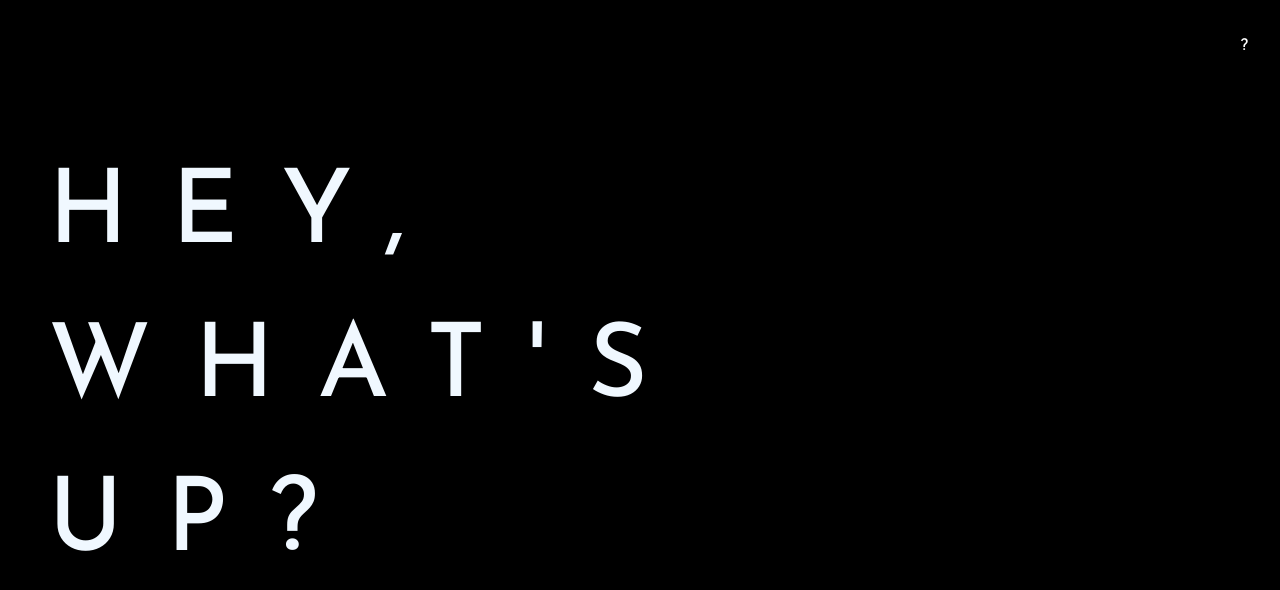
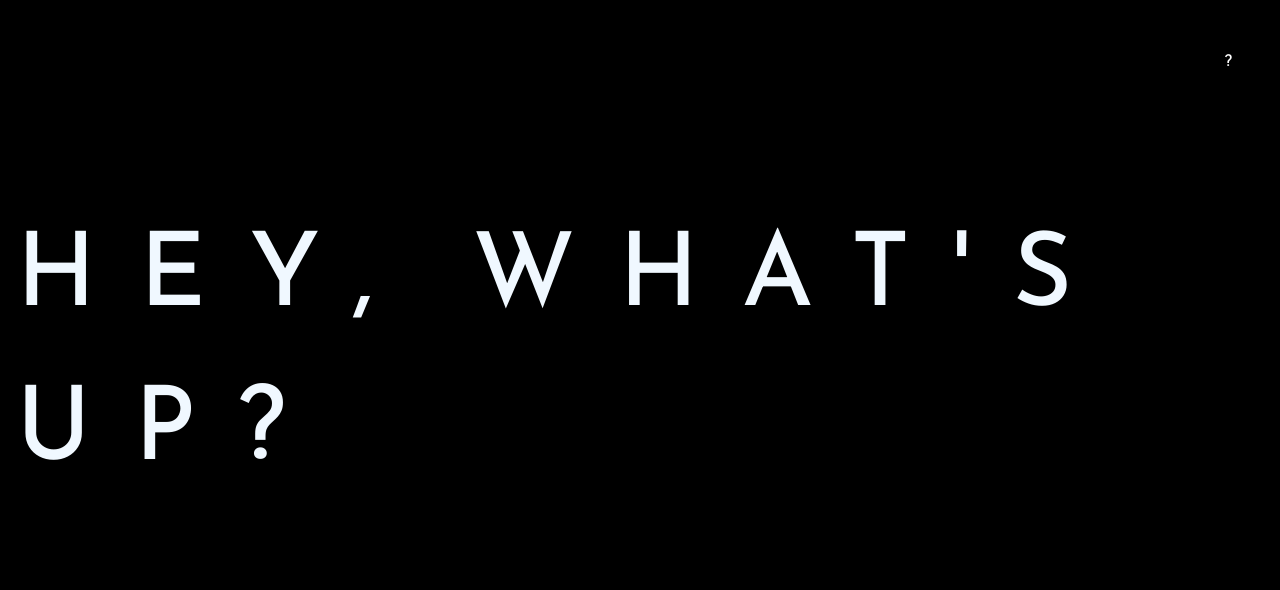
Before and after one commit to kleanlins/me, a React (Create React App) app: page / in a window 1280 px wide. Shown: the top 590 px of the page. Built offline with nearby package versions, Linux system fonts and the light colour scheme; a web font is replaced by a local one.

Commit message:
Minor changes in styling.

```diff
--- a/src/App.scss
+++ b/src/App.scss
@@ -11,13 +11,8 @@ html {
 
 .main {
   position: relative;
-  height: 90vh;
+  height: 100vh;
   width: 100vw;
-
-  display: flex;
-  flex-direction: column;
-
-  justify-content: center;
 }
 
 h1,
--- a/src/components/Header/Header.css
+++ b/src/components/Header/Header.css
@@ -1,5 +1,7 @@
 .header {
   position: absolute;
+  top: 0;
+  left: 0;
 
   height: 100vh;
   width: 100%;
@@ -8,6 +10,8 @@
   grid-gap: 1em;
   grid-template-rows: repeat(5, fit-content);
   text-align: center;
+
+  background-color: black;
 }
 
 .item {
@@ -26,4 +30,10 @@
   position: absolute;
   right: 2em;
   top: 2em;
+  z-index: 2;
+  padding: 1em;
 }
+
+.hover {
+  z-index: 2;
+}
--- a/src/components/Header/Header.js
+++ b/src/components/Header/Header.js
@@ -16,13 +16,18 @@ const Header = () => {
   };
 
   const toggleButton = () => (
-    <span className={`toggle ${!hidden ? "hidden" : ""}`}>?</span>
+    <span
+      onClick={() => toggleHidden(!hidden)}
+      className={`toggle ${!hidden ? "hidden" : ""}`}
+    >
+      ?
+    </span>
   );
 
   return (
-    <>
+    <div style={{ display: "relative" }}>
       {toggleButton()}
-      <div className={`header ${hidden ? "hidden" : ""}`}>
+      <div className={`header ${hidden ? "hidden" : "hover"}`}>
         <h1
           className={`cursor item ${sectionId === 0 ? "hidden" : ""}`}
           onClick={() => handleChangeSection(0)}
@@ -43,7 +48,7 @@ const Header = () => {
           CONTACT
         </h1>
       </div>
-    </>
+    </div>
   );
 };
 
--- a/src/components/Projects/Projects.js
+++ b/src/components/Projects/Projects.js
@@ -3,7 +3,7 @@ import { projects } from "../../static/projects";
 
 const Projects = () => {
   return (
-    <div>
+    <div style={{ display: "flex", flexDirection: "column" }}>
       {projects.map((project) => (
         <div style={{ marginBottom: "2em" }}>
           <a href={project.link}>
--- a/src/pages/Body/Body.css
+++ /dev/null
@@ -1,18 +0,0 @@
-.body {
-  display: flex;
-  flex-direction: column;
-
-  justify-content: center;
-}
-
-.body .animated {
-  padding: 1em;
-  position: absolute;
-}
-
-@media only screen and (min-width: 900px) {
-  .body .animated {
-    width: 60%;
-    padding: 3em;
-  }
-}
--- a/src/pages/Body/Body.js
+++ b/src/pages/Body/Body.js
@@ -1,4 +1,4 @@
-import "./Body.css";
+import "./Body.scss";
 
 import React, { useContext } from "react";
 import { animated, config, useTransition } from "react-spring";
@@ -17,6 +17,7 @@ const Body = () => {
 
   const transitions = useTransition(id, (p) => p, {
     from: {
+      position: "absolute",
       opacity: 0,
       transform: "scale(0.8)",
     },
--- /dev/null
+++ b/src/pages/Body/Body.scss
@@ -0,0 +1,16 @@
+.body {
+  padding: 1em;
+
+  display: flex;
+  flex-direction: column;
+
+  height: 100%;
+  align-items: center;
+  align-self: center;
+  justify-items: center;
+}
+
+.body .animated {
+  padding: 1em;
+  margin-top: 20vh;
+}
```
